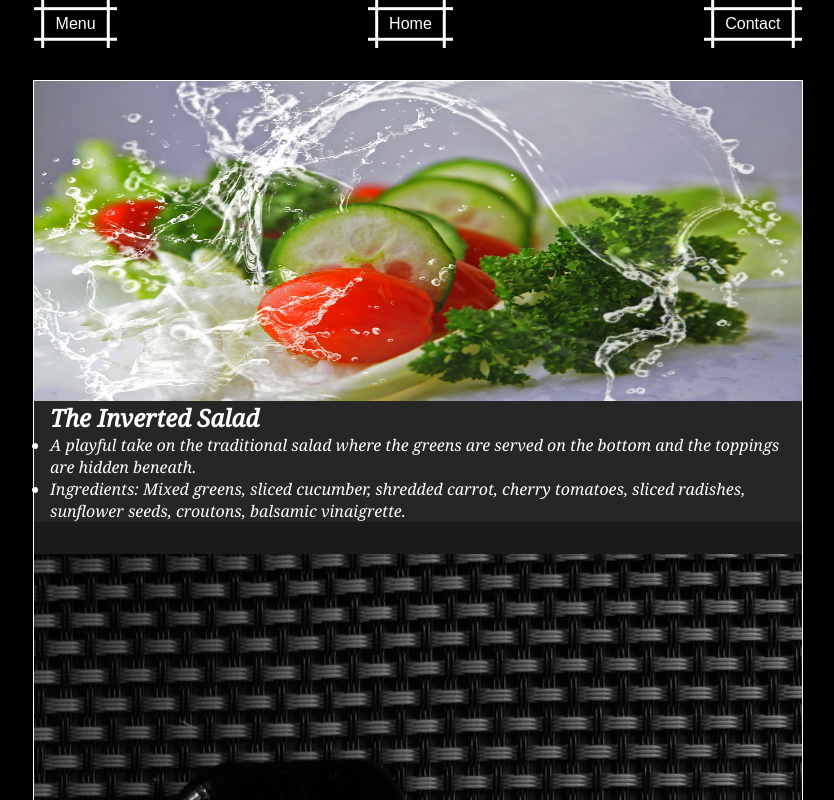
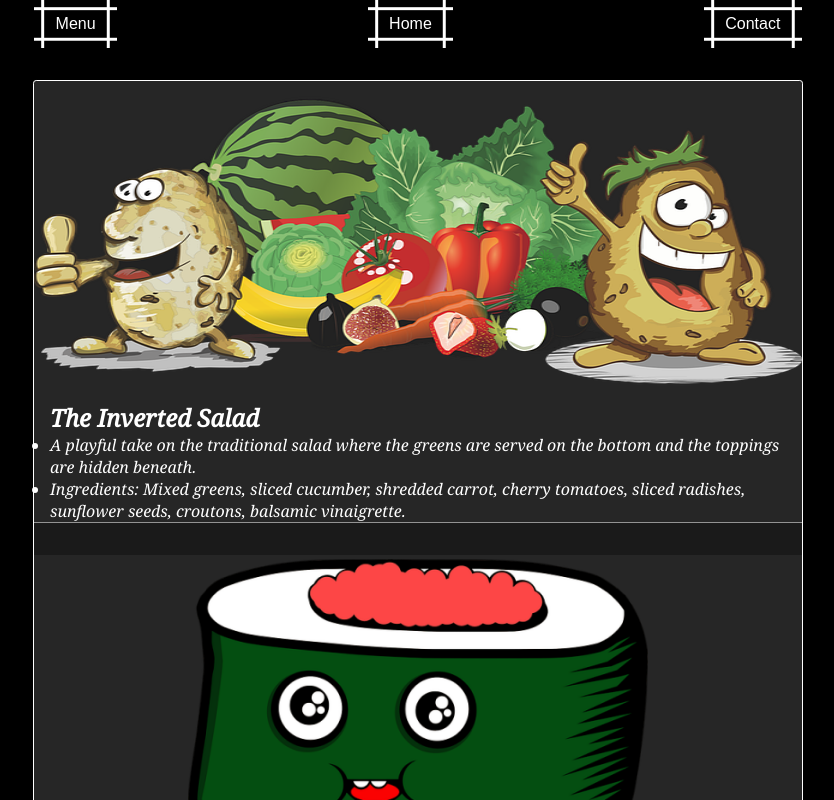
Before and after one commit to 0csis/restaurant-page, a website built with webpack: page dist/index.html in a window 1280 px wide. Both pictures are taken after a click on the button "Menu". Shown: the top 800 px of the page, without its empty margins (222-1056 px from the left). Built offline with nearby package versions, Linux system fonts and the light colour scheme; a web font is replaced by a local one.

Commit message:
finish menu session and add some more styling on the borders

```diff
--- a/src/menu.js
+++ b/src/menu.js
@@ -1,7 +1,7 @@
 import './style.css';
 import Burrito from './burrito.png';
-import Sushi from './sushi.jpg';
-import Salad from './salad.jpg';
+import Sushi from './sushi.png';
+import Salad from './salad.png';
 
 const menu = () => {
   const content = document.querySelector('#content');
@@ -59,8 +59,34 @@ const menu = () => {
   sushiDescription.appendChild(sushiDescription2);
   sushi.appendChild(sushiDescription);
 
+  const burrito = document.createElement('div');
+  burrito.classList.add('burrito');
+
+  const burritoImage = document.createElement('div');
+  burritoImage.classList.add('burritoImage');
+  const burritoPic = new Image();
+  burritoPic.src = Burrito;
+  burritoImage.appendChild = burritoPic;
+  burrito.appendChild(burritoImage);
+
+  const burritoTitle = document.createElement('div');
+  burritoTitle.classList.add('burritoTitle');
+  burritoTitle.textContent = "The Backwards Burrito";
+  burrito.appendChild(burritoTitle);
+
+  const burritoDescription = document.createElement('ul');
+  burritoDescription.classList.add('burritoDescription');
+  const burritoDescription1 = document.createElement('li');
+  const burritoDescription2 = document.createElement('li');
+  burritoDescription1.textContent = "A burrito with its filling on the outside and the tortilla wrapped around it.";
+  burritoDescription2.textContent = "Ingredients: Flour tortilla, refried beans, sliced avocado, diced tomato, chopped cilantro, sliced jalapenos, lime wedges.";
+  burritoDescription.appendChild(burritoDescription1);
+  burritoDescription.appendChild(burritoDescription2);
+  burrito.appendChild(burritoDescription);
+
   backgroundMenu.appendChild(salad);
   backgroundMenu.appendChild(sushi);
+  backgroundMenu.appendChild(burrito);
 
   content.appendChild(backgroundMenu);
 };
--- a/src/style.css
+++ b/src/style.css
@@ -104,6 +104,7 @@ button:active {
   --color: white;
   padding: calc(.5em + var(--s)) calc(.9em + var(--s));
   outline: var(--b) solid white;
+  border-radius: 0.2rem;
 }
 
 .textHomepage {
@@ -126,6 +127,7 @@ button:active {
   color: white;
   width: 60vw;
   height: 70vh;
+  border-radius: 0.2rem;
 }
 
 .direction,
@@ -157,29 +159,45 @@ button:active {
 .saladDescription,
 .saladTitle,
 .sushiDescription,
-.sushiTitle {
+.sushiTitle,
+.burritoDescription,
+.burritoTitle {
   margin-left: 1rem;
 }
 
 .saladImage,
-.sushiImage {
-  background: url('./salad.jpg');
+.sushiImage,
+.burritoImage {
+  background: url('./salad.png');
+  background-repeat:no-repeat;
+  background-position: center center;
   background-size: 100% 100%;
   height: 20rem;
 }
 
 .sushi,
-.salad {
+.salad,
+.burrito {
   margin-bottom: 2rem;
   background: rgba(255, 255, 255, 0.05);
+  border-bottom: solid 0.1rem rgba(255, 255, 255, 0.5);
 }
 
 .sushiImage {
-  background: url('./sushi.jpg');
+  background: url('./sushi.png');
+  background-repeat:no-repeat;
+  background-position: center center;
+}
+
+.burritoImage {
+  background: url('./burrito.png');
+  background-repeat:no-repeat;
+  background-position: center center;
 }
 
 .saladTitle,
-.sushiTitle {
+.sushiTitle,
+.burritoTitle {
   font-weight: bold;
   font-size: 1.5rem;
 }
```
Also changed, not shown: src/burrito.png, src/salad.jpg (deleted), src/salad.png (added), src/sushi.jpg (deleted), src/sushi.png (added).
